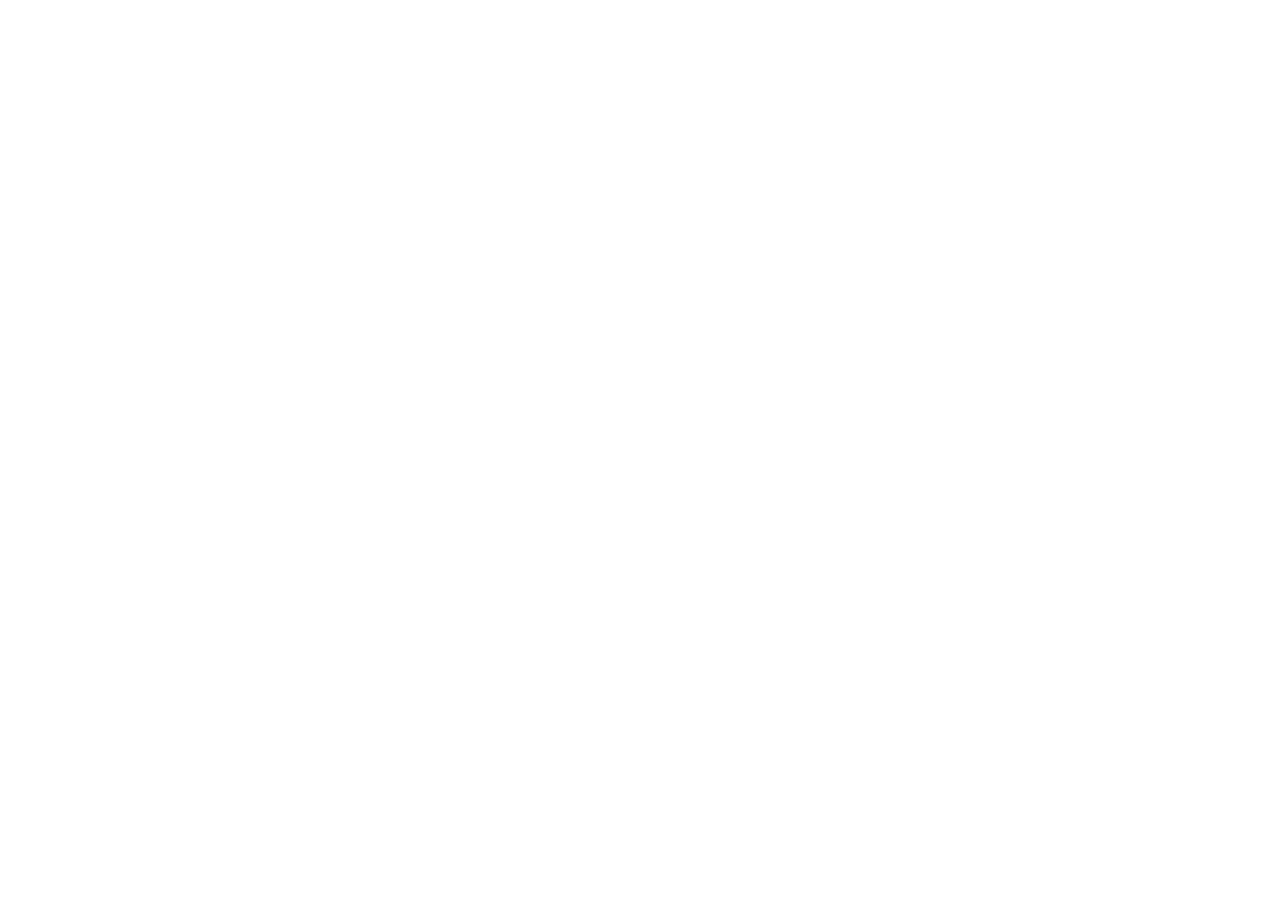
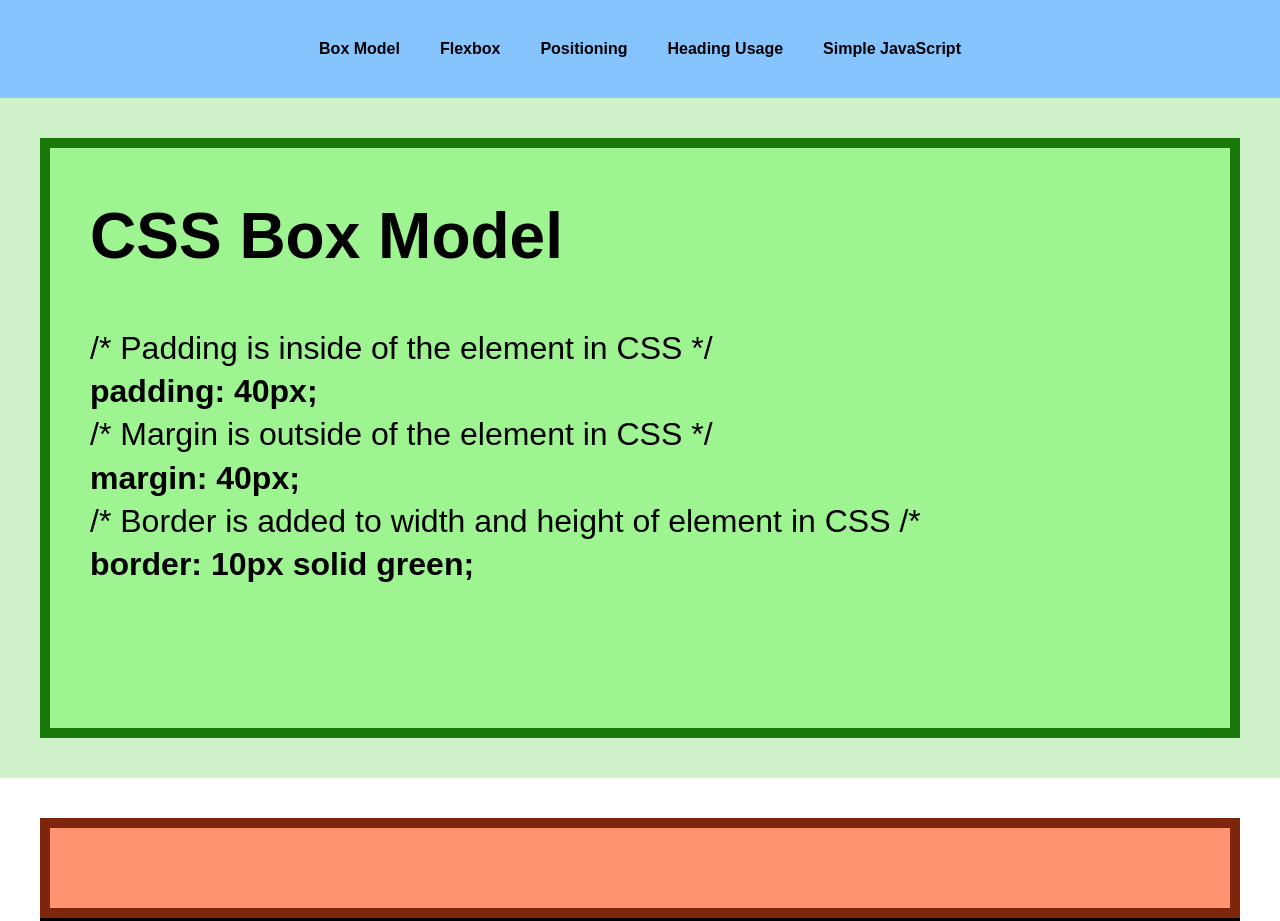
Before and after one commit to kiva-github/dynamic-web-apps, a plain HTML site: page index.html in a window 1280 px wide. Shown: the top 921 px of the page. Before the commit the page ends 800 px from the top, so only its background shows below. Drawn offline with Linux system fonts and the light colour scheme.

Commit message:
added Box Model section

```diff
--- a/index.html
+++ b/index.html
@@ -8,6 +8,49 @@
     <link rel="stylesheet" href="styles.css">
 </head>
 <body>
+    <header>
+        <nav>
+            <a>Box Model</a>
+            <a>Flexbox</a>
+            <a>Positioning</a>
+            <a>Heading Usage</a>
+            <a>Simple JavaScript</a>
+        </nav>
+    </header>
+
+    <main>
+        <section id="box-model" class="box-model-section section">
+            <div class="box-model-interior interior">
+                <h1>CSS Box Model</h1>
+                <h2>/* Padding is inside of the element in CSS */</h2>
+                <p>padding: 40px;</p>
+                <h2>/* Margin is outside of the element in CSS */</h2>
+                <p>margin: 40px;</p>
+                <h2>/* Border is added to width and height of element in CSS /*</h2>
+                <p>border: 10px solid green;</p>
+            </div>
+        </section>
+        <section id="flex-box" class="flex-box-section section">
+            <div class="flex-box-interior interior">
+                <div class="flex-element"></div>
+            </div>
+            <div class="interior">
+                <div class="flex-element"></div>
+                <div class="flex-element"></div>
+                <div class="flex-element"></div>
+            </div>
+            <div class="interior">
+                <div class="flex-element"></div>
+                <div class="flex-element"></div>
+                <div class="flex-element"></div>
+            </div>
+        </section>
+        <section id="positioning-section" class="positioning-section section"></section>
+        <section id="heading-usage" class="heading-usage-section section"></section>
+        <section id="simple-javascript" class="simple-javascript-section section"></section>
+    </main>
+
+    <footer></footer>
 
 </body>
 </html>
--- a/styles.css
+++ b/styles.css
@@ -0,0 +1,78 @@
+* {
+    box-sizing: border-box;
+}
+
+body,
+p,
+h1,
+h2,
+h3,
+h4 {
+    font-family: sans-serif;
+    margin: 0;
+}
+
+header {
+    background-color: #85C4FF;
+    padding: 40px;
+}
+
+header nav {
+    display: flex;
+    font-weight: bold;
+    gap: 40px;
+    justify-content: center;
+}
+
+header nav a {
+}
+
+section.section {
+    margin: 0;
+    padding: 40px;
+}
+
+section.box-model-section {
+    background-color: #CFF1CA;
+}
+
+.interior {
+    border: 10px solid #000;
+    margin: 0 auto;
+    max-width: 1200px;
+    padding: 40px;
+    width: 100%;
+}
+
+.interior h1 {
+    color: #000000;
+    font-size: 64px;
+    font-weight: 700;
+    line-height: 1.5;
+    margin-bottom: 45px;
+}
+
+.interior h2 {
+    color: #000000;
+    font-size: 32px;
+    font-weight: 400;
+    line-height: 1.2;
+}
+
+.interior p {
+    color: #000000;
+    font-size: 32px;
+    font-weight: bold;
+    line-height: 1.5;
+}
+
+.box-model-interior {
+    background-color: #9EF490;
+    border-color: #187908;
+    min-height: 600px;
+}
+
+.flex-box-interior {
+    background-color: #FF9371;
+    border-color: #7D260B;
+}
```
